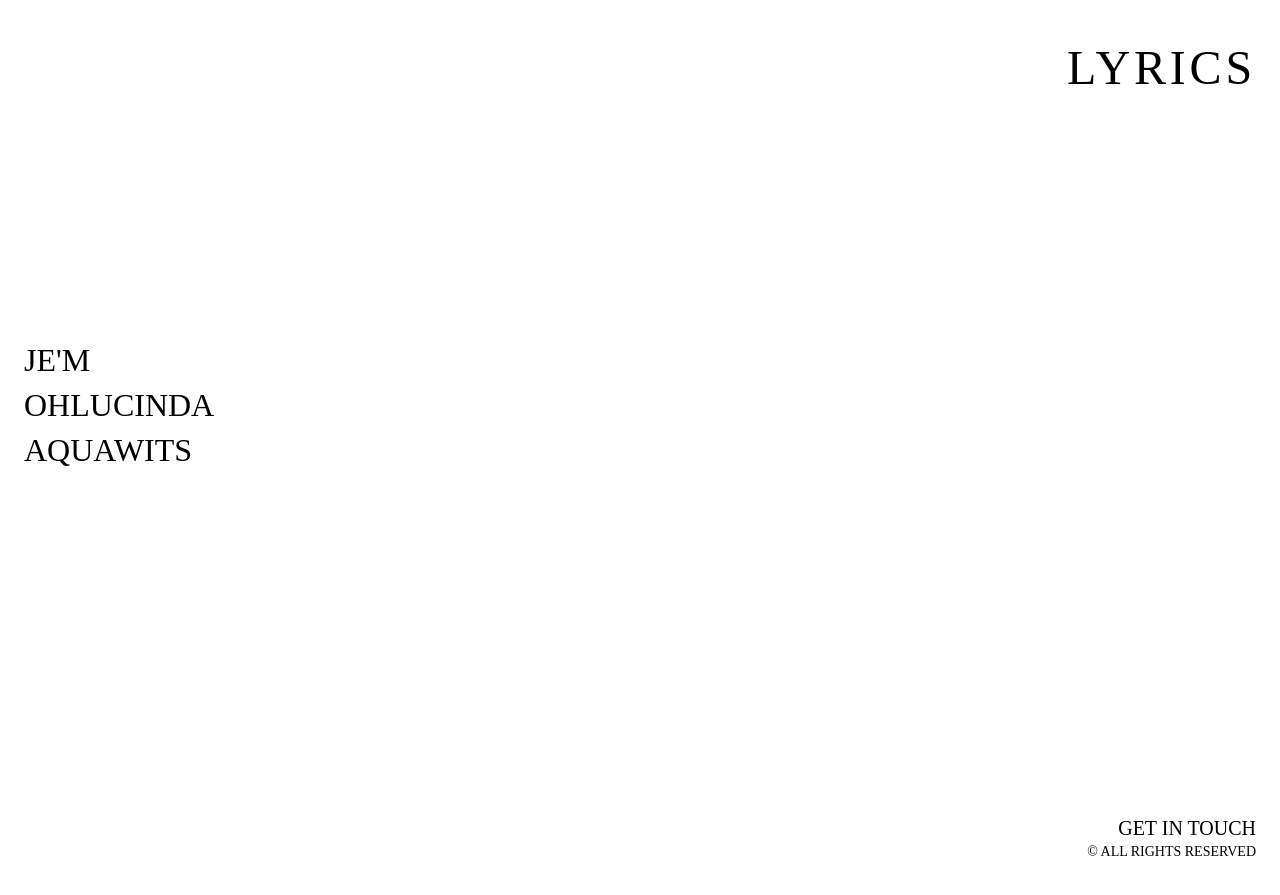
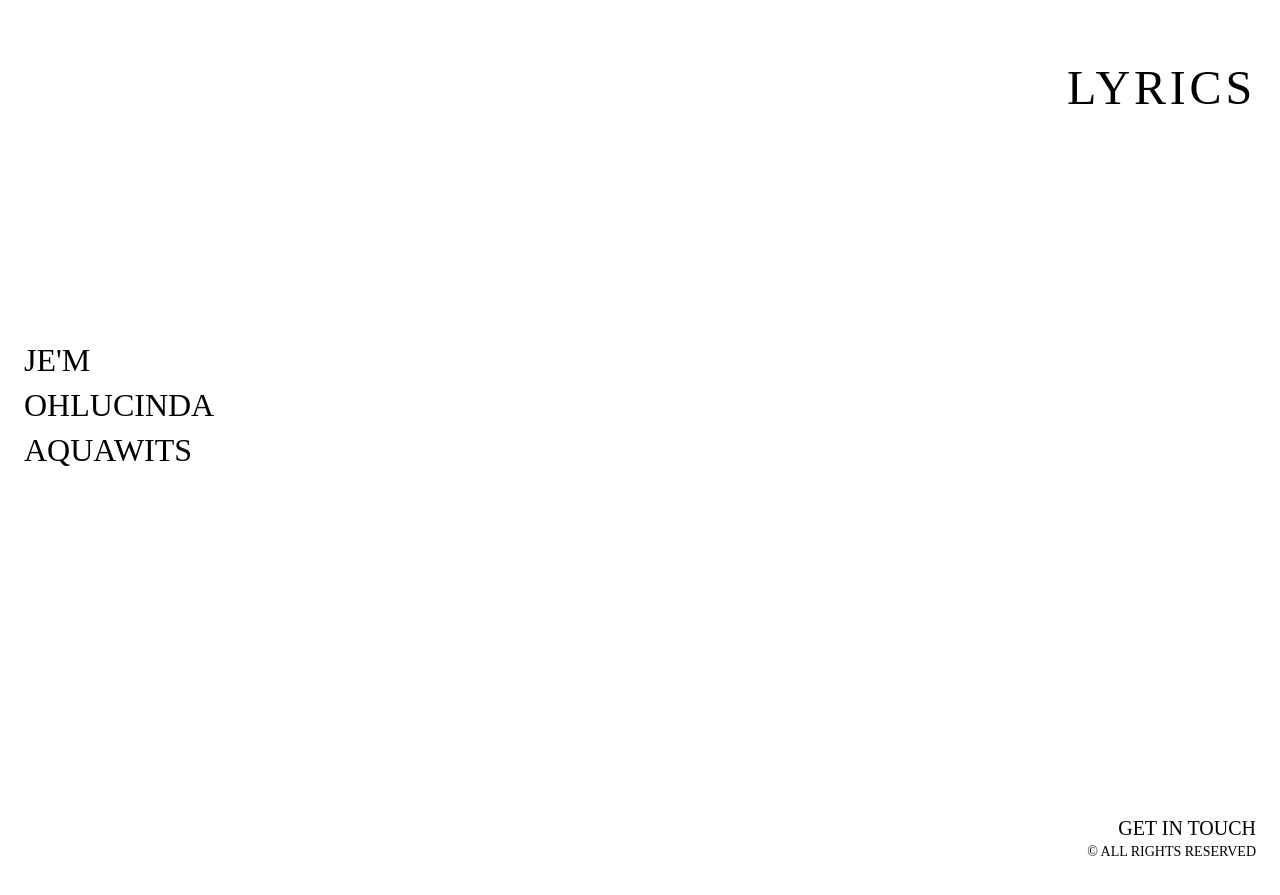
Before and after one commit to ohlucinda/jemlyrics, a Jekyll site: the page indexsp.html, which Jekyll copies as it is, in a window 1280 px wide. Shown: the top 895 px of the page. Built offline with Jekyll 4.4.1, drawn with Linux system fonts in a browser that asks for light colours; some web fonts are replaced.

Commit message:
Update indexsp.html

```diff
--- a/indexsp.html
+++ b/indexsp.html
@@ -25,7 +25,7 @@ body {
 /* 右上：LYRICS */
 .top {
   position: fixed;
-  top: 40px;
+  top: 60px;
   right: 24px;
   font-family: 'Aboreto', cursive;
   font-size: 48px;
```
